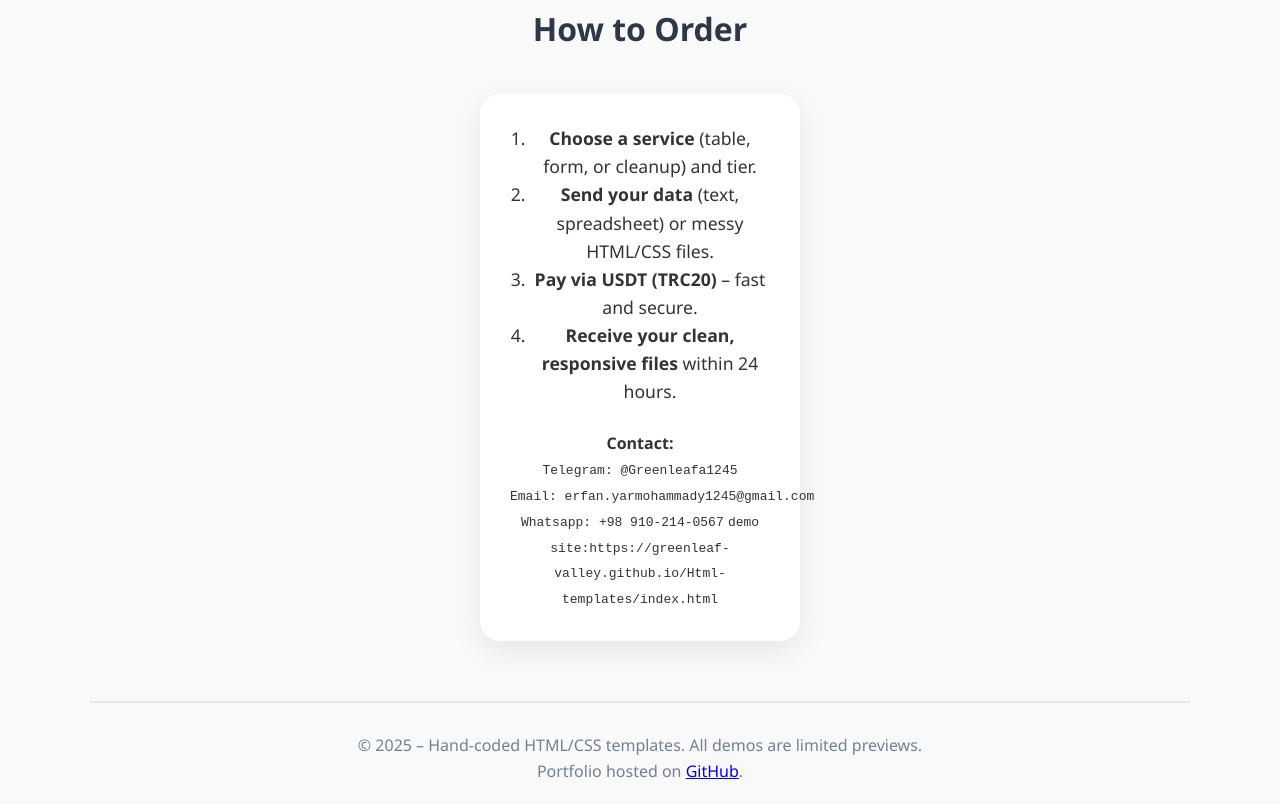
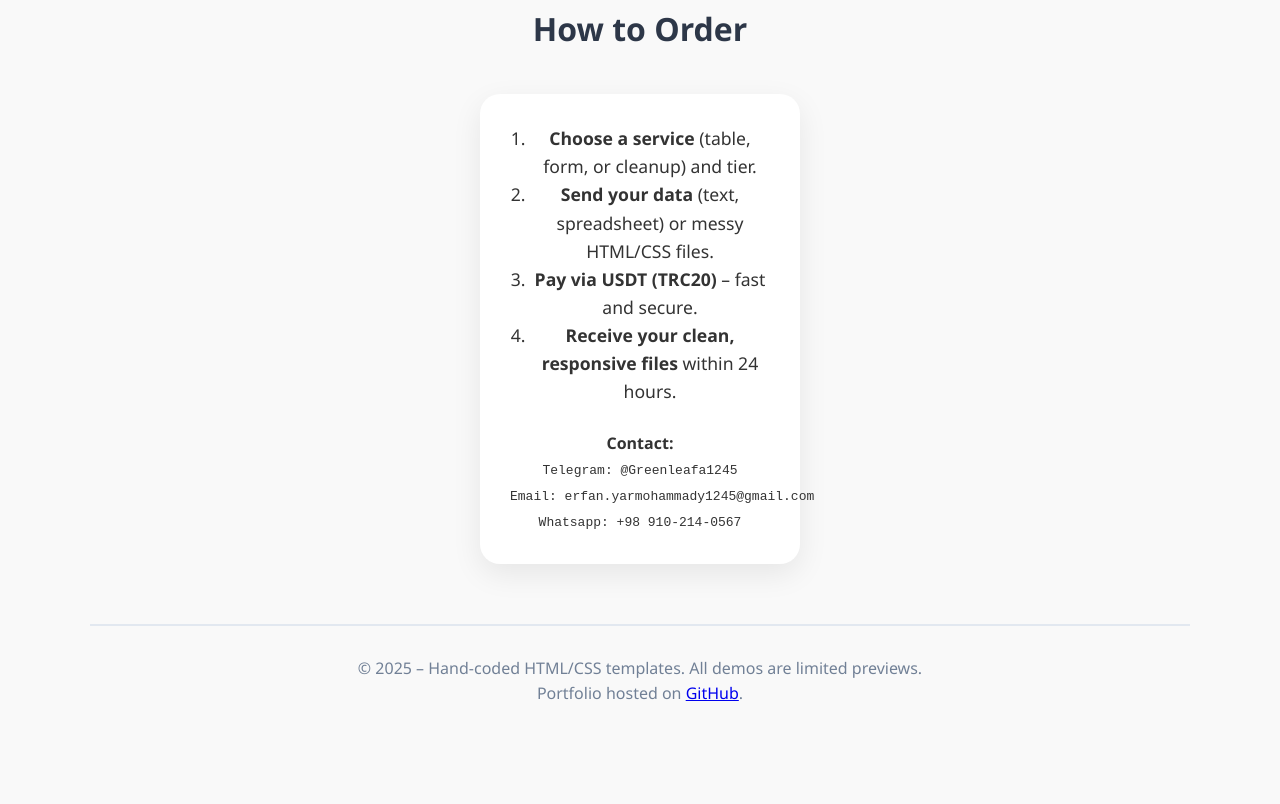
Before and after one commit to Greenleaf-valley/Html-templates, a plain HTML site: page index.html in a window 1280 px wide. Shown: the part 1310-2114 px from the top of the page. After the commit the page ends 2037 px from the top, so only its background shows below. Drawn offline with Linux system fonts and the light colour scheme.

Commit message:
Update index.html

```diff
--- a/index.html
+++ b/index.html
@@ -176,10 +176,9 @@
                 </ol>
                 <p style="margin-top: 25px; text-align: center;">
                     <strong>Contact:</strong><br>
-                    <code>Telegram: @Greenleafa1245</code><br>
+                    <code>Telegram:&nbsp;@Greenleafa1245</code><br>
                     <code>Email:&nbsp;erfan.yarmohammady1245@gmail.com</code>
-                    <code>Whatsapp: +98 910-214-0567</code>
-                    <code>demo site:https://greenleaf-valley.github.io/Html-templates/index.html</code>
+                    <code>Whatsapp:&nbsp;+98 910-214-0567</code>
                 </p>
             </div>
         </section>
```
